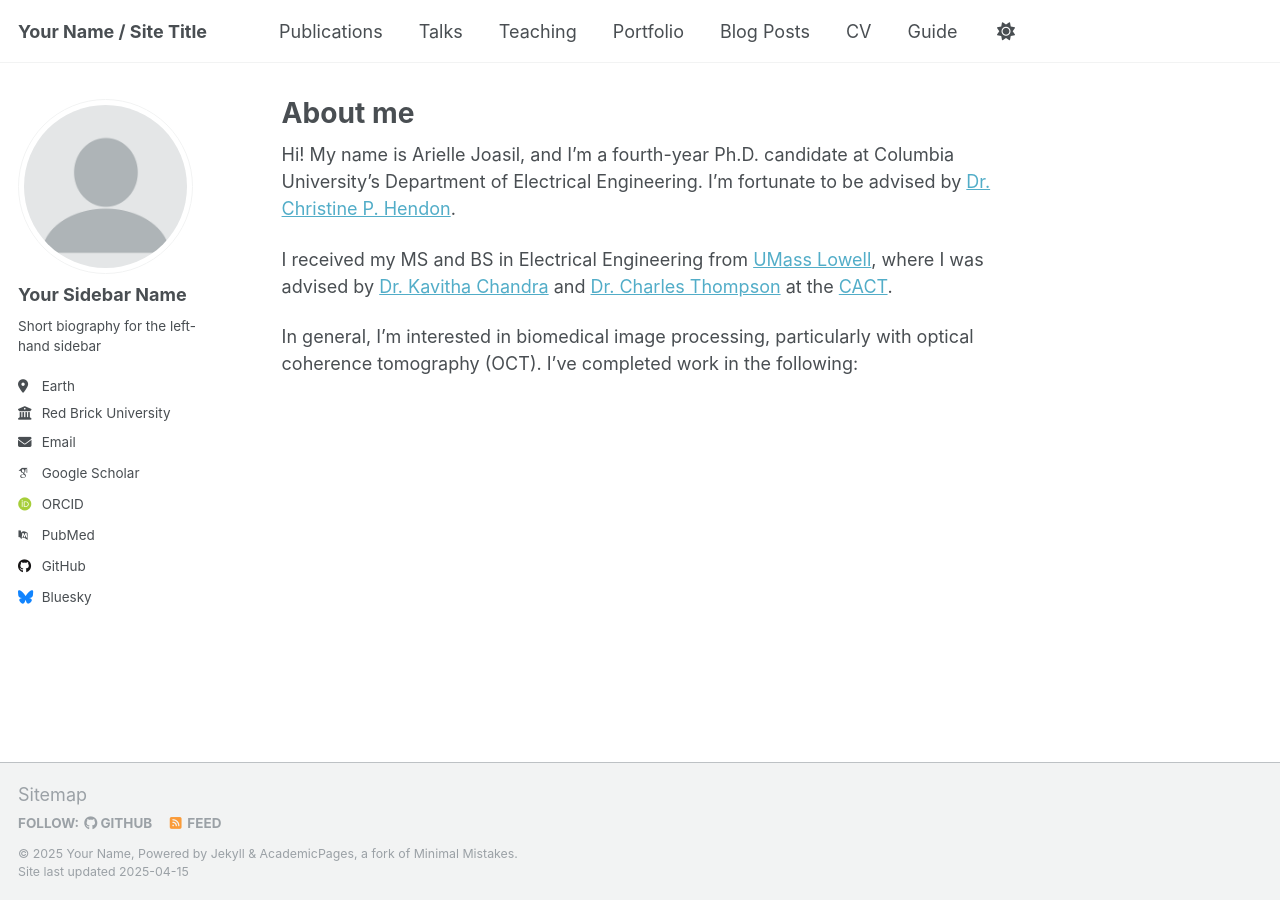
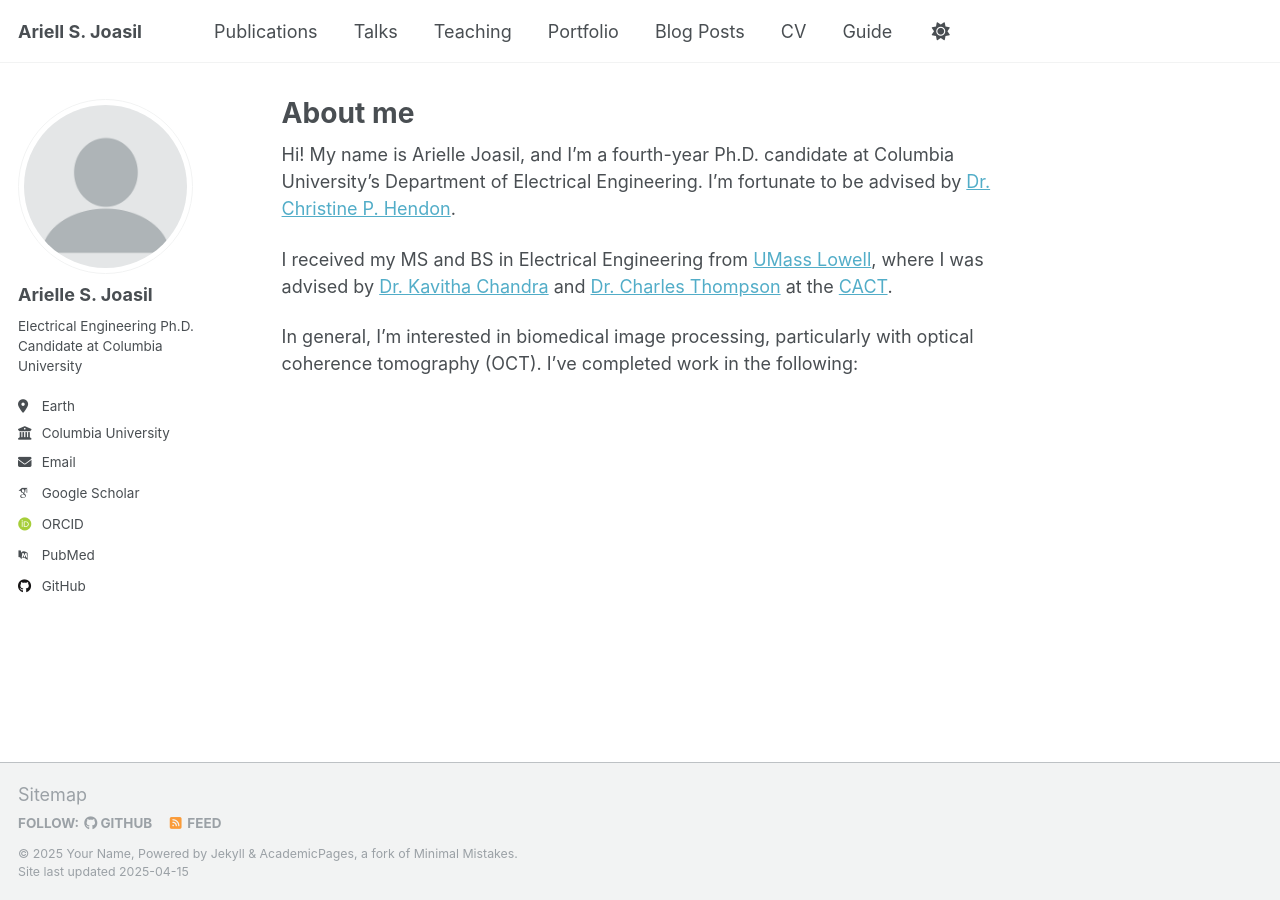
Before and after one commit to ari-jpg/ari-jpg.github.io, a Jekyll site: the page built from _pages/about.md, in a window 1280 px wide. Built offline with Jekyll 4.4.1, drawn with Linux system fonts in a browser that asks for light colours; some web fonts are replaced.

Commit message:
Update _config.yml

```diff
--- a/_config.yml
+++ b/_config.yml
@@ -9,13 +9,13 @@
 # Basic Site Settings
 locale                   : "en-US"
 site_theme               : "default"
-title                    : "Your Name / Site Title"
+title                    : "Ariell S. Joasil"
 title_separator          : "-"
 name                     : &name "Your Name"
 description              : &description "personal description"
-url                      : https://academicpages.github.io # the base hostname & protocol for your site e.g. "https://[your GitHub username].github.io"
+url                      : https://ari-jpg.github.io # the base hostname & protocol for your site e.g. "https://[your GitHub username].github.io"
 baseurl                  : "" # the subpath of your site, e.g. "/blog"
-repository               : "academicpages/academicpages.github.io"
+repository               : "ari-jpg/ari-jpg.github.io"
 
 # Site Author - The following control what appear as part of the author content on the side bar.
 #               If a field is blank the icon and link will not appear, otherwise it will be shown.
@@ -23,21 +23,21 @@ repository               : "academicpages/academicpages.github.io"
 author:
   # Biographic information
   avatar           : "profile.png"
-  name             : "Your Sidebar Name"
+  name             : "Arielle S. Joasil"
   pronouns         : # example: "she/her"
-  bio              : "Short biography for the left-hand sidebar"
+  bio              : "Electrical Engineering Ph.D. Candidate at Columbia University"
   location         : "Earth"
-  employer         : "Red Brick University"
+  employer         : "Columbia University"
   uri              : # URL
-  email            : "none@example.org"
+  email            : "aj3034 [at] columbia [dot] edu"
 
   # Academic websites
   arxiv            : # URL - Update with the correct link to your profile
-  googlescholar    : "https://scholar.google.com/citations?user=PS_CX0AAAAAJ"
+  googlescholar    : "https://scholar.google.com/citations?user=04qtFMAAAAAJ&hl=en"
   impactstory      : # URL
-  orcid            : "http://orcid.org/yourorcidurl"
+  orcid            : "https://orcid.org/my-orcid?orcid=0009-0003-8663-4679"
   semantic         : # URL
-  pubmed           : "https://www.ncbi.nlm.nih.gov/pubmed/?term=john+snow"
+  pubmed           : "https://pubmed.ncbi.nlm.nih.gov/?term=arielle+joasil"
   researchgate     : # URL
   scopus           : # URL
 
@@ -45,12 +45,12 @@ author:
   bitbucket        : # Username - Update with your username on the site
   codepen          : # Username
   dribbble         : # Username
-  github           : "academicpages"
+  github           : "ari-jpg"
   kaggle           : # Username
   stackoverflow    : # User number or user number and name (i.e., use "1" or "1/jeff-atwood")
 
   # Social media
-  bluesky          : "bsky.app" # Replace this with you Bluesky username
+  bluesky          : # Replace this with you Bluesky username
   facebook         : # Username
   flickr           : # Username
   foursquare       : # Username
```
